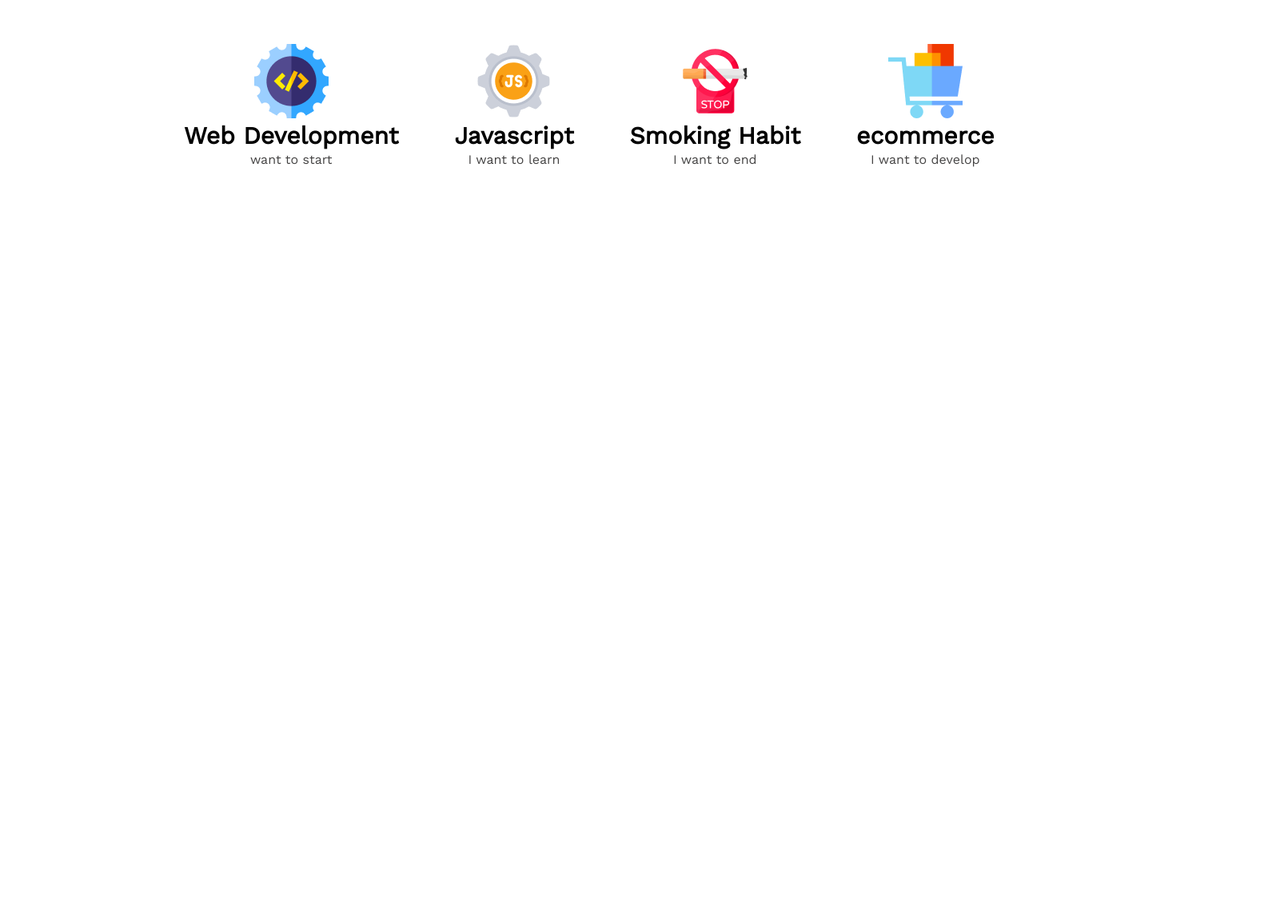
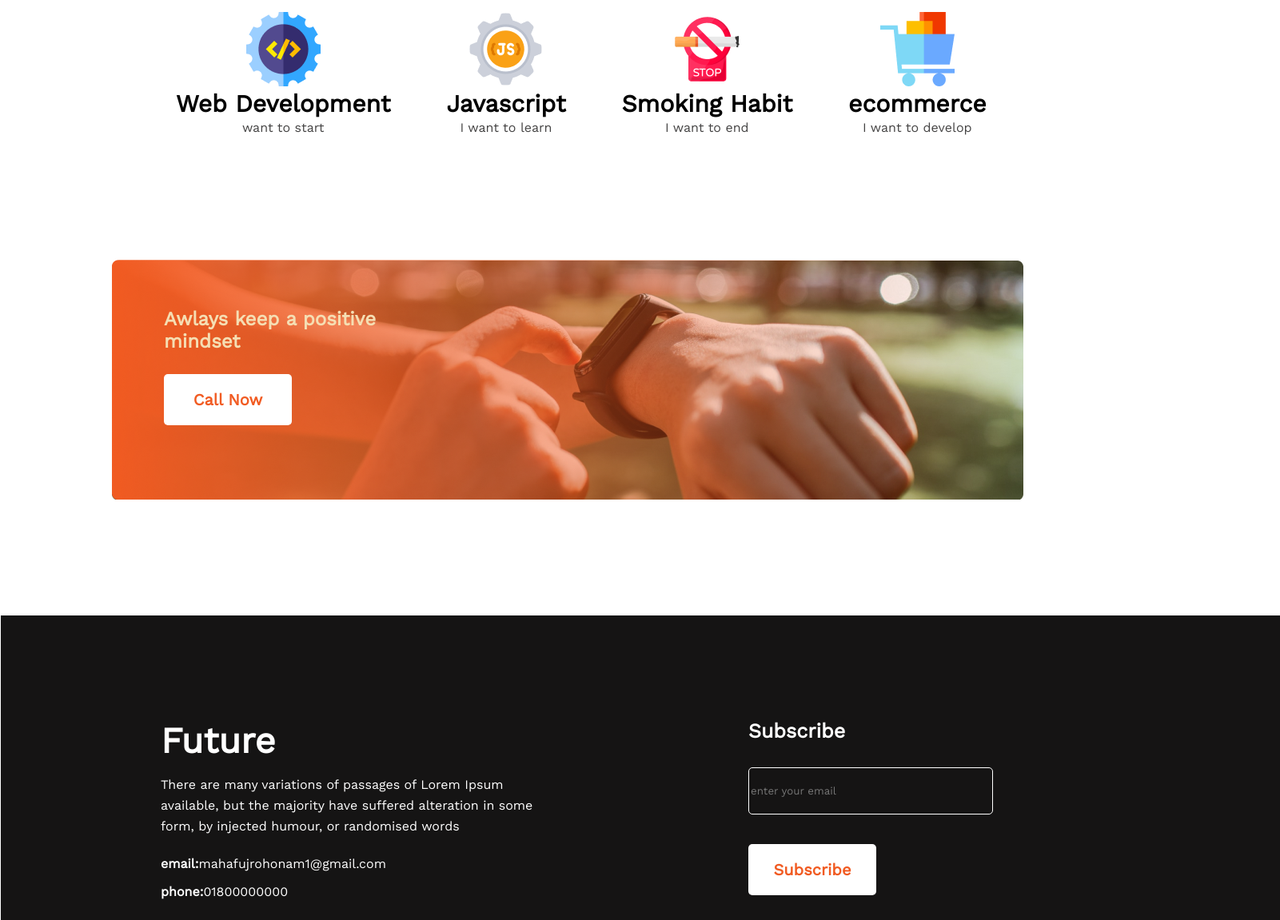
Before and after one commit to mahafujrahman1/new-year-new-me, a plain HTML site: page index.html in a window 1280 px wide. Shown: the part 1930-3081 px from the top of the page at 80% size, 1601 px wide, since content can reach past the window. Before the commit the page ends 2285 px from the top, so only its background shows below. Drawn offline with nearby package versions, Linux system fonts and the light colour scheme; a web font is replaced by a local one.

Commit message:
last commit

```diff
--- a/index.html
+++ b/index.html
@@ -7,9 +7,10 @@
     <title>new-yeat-new-me</title>
     <link rel="stylesheet" href="style.css">
     <link rel="preconnect" href="https://fonts.googleapis.com"><link rel="preconnect" href="https://fonts.gstatic.com" crossorigin><link href="https://fonts.googleapis.com/css2?family=Alkalami&family=Comforter+Brush&family=Open+Sans&family=PT+Serif:ital@0;1&family=Silkscreen&family=Work+Sans&display=swap" rel="stylesheet">
+    <link rel="stylesheet" href="https://cdnjs.cloudflare.com/ajax/libs/font-awesome/6.2.1/css/all.min.css">
 </head>
 <body>
- <!-- header section -->
+                  <!-- header section -->
 
     <header class="banner">
 
@@ -24,6 +25,8 @@
 
     </header>
     <main>
+                    <!-- first scetion -->
+
         <section class="first-section">
             <div class="fection-image">
                 <img src="./images/person.png" alt="">
@@ -33,15 +36,17 @@
                 <h2 class="section-title">previous year</h2>
                 <p class="pro-pragraph">Contrary to popular belief, Lorem Ipsum is not simply random text. It has roots in a piece of classical Latin literature from 45 BC, making it over 2000 years old. Richard McClintock.</p>
                 <ul >
-                    <li>Contrary to popular belief, is not simply.</li>
-                    <li>Contrary to popular belief.</li>
-                    <li>Contrary to popular , is not simply.</li>
-                    <li>Contrary to popular belief, is not simply.</li>
-                    <li>Contrary to popular simply.</li>
+                    <li><i class="fa-solid fa-check"></i> Contrary to popular belief, is not simply.</li>
+                    <li><i class="fa-solid fa-check"></i> Contrary to popular belief.</li>
+                    <li><i class="fa-solid fa-check"></i> Contrary to popular , is not simply.</li>
+                    <li><i class="fa-solid fa-check"></i> Contrary to popular belief, is not simply.</li>
+                    <li><i class="fa-solid fa-check"></i> Contrary to popular simply.</li>
                 </ul>
             </div>
 
         </section>
+                       <!-- second scetion -->
+
 
         <section class="my-section" >
 
@@ -72,8 +77,41 @@
 
         </section>
 
+                      <!-- last-section -->
+
+
+
+         <section class="last-section">
+           <div class="last-title">
+            <h2>Awlays keep a positive </h2>
+             <h2>mindset</h2>
+            <button class="last-button">Call Now</button>
+
+           </div>
+         </section>
+
     </main>
-    <footer>
+                  <!-- footer section -->
+
+
+    <footer class="footer-ariya">
+        <div class="footer-left-div">
+            <h2 class="footer-left-title">Future</h2>
+            <p class="footer-pragraph">There are many variations of passages of Lorem Ipsum available, but the majority have suffered alteration in some form, by injected humour, or randomised words</p>
+            <p><strong>email:</strong>mahafujrohonam1@gmail.com</p>
+            <p class="phone-title"><strong>phone:</strong>01800000000</p>
+            <img src="./images/icons/fb.png" alt="">
+            <img src="./images/icons/twitter.png" alt="">
+            <img src="./images/icons/youtube.png" alt="">
+
+        </div>
+        <div class="footer-right-div">
+            <h3 class="footer-right-title">Subscribe</h3>
+            <input type="email" name="" id="email" placeholder="enter your email">
+            <button class="last-button">Subscribe</button>
+
+
+        </div>
 
     </footer>
 </body>
--- a/style.css
+++ b/style.css
@@ -54,7 +54,7 @@
     margin-left: 320px;
 }
 
-             /*first-section style */
+                 /*first-section style */
 
   .first-section{
     display: flex;
@@ -77,6 +77,7 @@
      color: #444343;
      font-weight: 400;
      font-size: 16px;
+     list-style: none;
 }
 .section-title{
     line-height: 46px;
@@ -85,16 +86,15 @@
     color: #151414;
 
 }
-             /* my plans section */
+                  /* my plans section */
 
 .my-plans-section{
     display: flex;
     gap: 70px;
     height: 300px;
     width: 1070px;
-    /* margin:200px; */
-    margin-top: 110px;
-    margin-left: 230px;
+    margin-top: 70px;
+    margin-left: 220px;
     text-align: center;
 }
 
@@ -124,10 +124,102 @@
     text-align: center;
 
 }
-/* .my-section{
-    width: 1132px;
-    height: 304.7px;
-    margin-left: 80px;
-    margin-top: 120px;
 
-} */
+                 /* last-section style */
+
+ .last-section{
+    width: 1140px;
+    height: 300px;
+    background-image:url(./images/gradient2.png),url(./images/watch.png);
+    margin: 10px 140px 100px 140px;
+
+ }
+.last-title{
+    width: 459px;
+    height: 182px;
+    padding-top: 60px;
+    padding-left: 65px;
+    color: wheat;
+
+}
+.last-button{
+    margin-top: 27px;
+    width: 160px;
+    height: 64px;
+    font-size: 20px;
+    font-weight: 600;
+    color: #F15B22;
+    background-color: white;
+    border: none;
+    border-radius: 5px;
+
+}
+                 /* footer style */
+
+.footer-ariya{
+    display: flex;
+    color: white;
+    background-color: #151414;
+    width: 1600px;
+    height: 520px;
+    margin-left: 1px;
+    margin-top: 145px;
+
+
+}
+.footer-left-div{
+    width: 485px;
+    height: 317px;
+    padding-left: 200px;
+    padding-top: 130px;
+    /* left: 231px;
+    top: 2792px; */
+
+}
+.footer-left-div img{
+    margin-right: 10px;
+}
+.footer-left-title{
+    font-weight: 700;
+    font-size: 45px;
+    line-height: 53px;
+
+}
+.footer-pragraph{
+    font-weight: 400;
+    font-size: 16px;
+    line-height: 26px;
+    margin-top: 16px;
+    margin-bottom: 24px;
+
+}
+.phone-title{
+    margin-top: 16px;
+    margin-bottom: 32px;
+}
+
+.footer-right-div{
+    width: 325px;
+    height: 204px;
+    margin-top: 130px;
+    margin-left: 250px;
+
+    /* left: 1047px;
+    top: 2792px; */
+}
+.footer-right-title{
+    font-weight: 600;
+    font-size: 25px;
+    line-height: 29px;
+    margin-bottom: 31px;
+
+}
+#email{
+    width: 300px;
+    height: 55px;
+    background-color: #151414;
+    color: white;
+    border:1px solid white;
+    border-radius: 5px;
+    margin-bottom: 10px;
+}
```
Also changed, not shown: images/icons/check-solid.svg (added).
